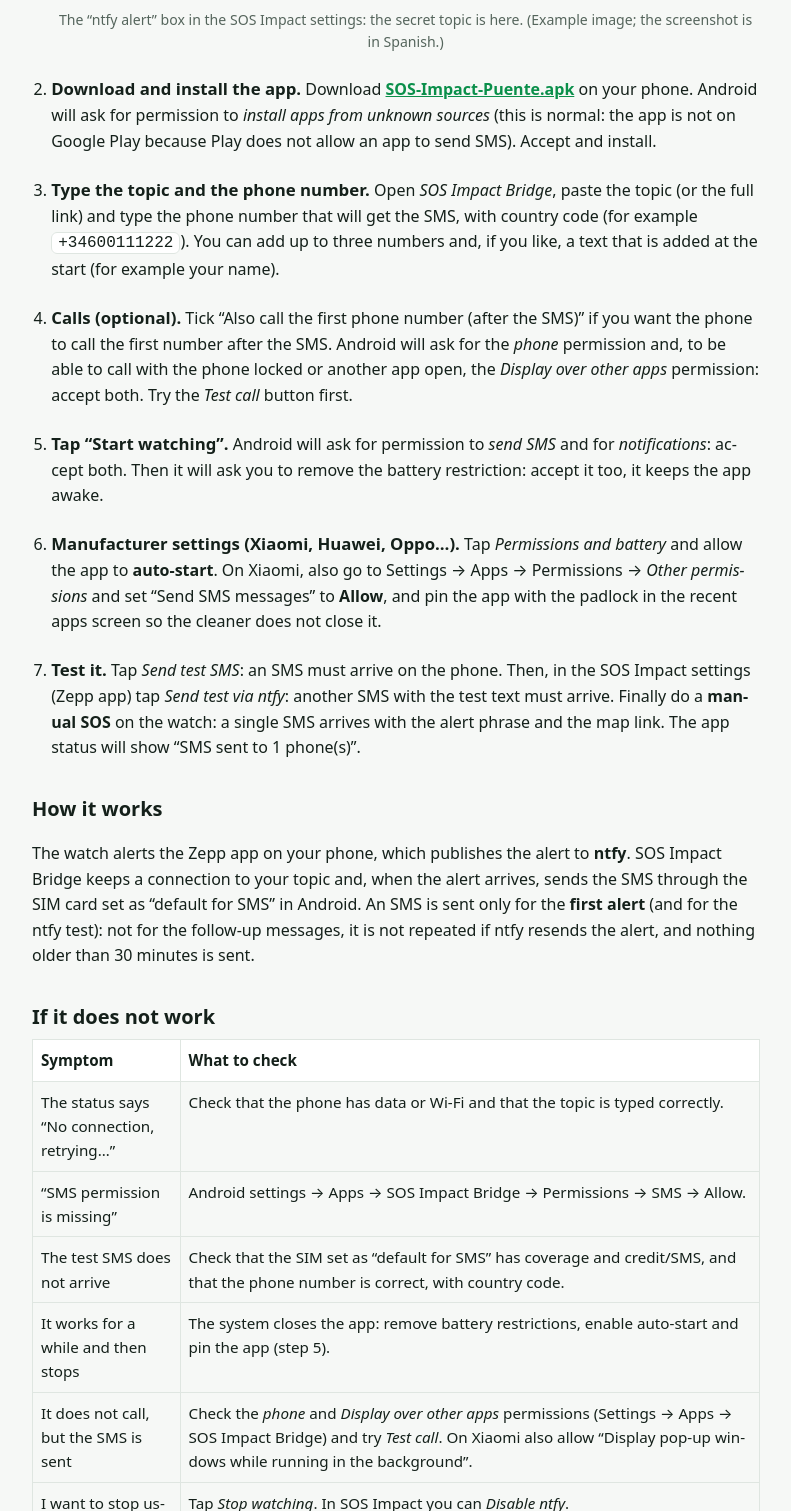
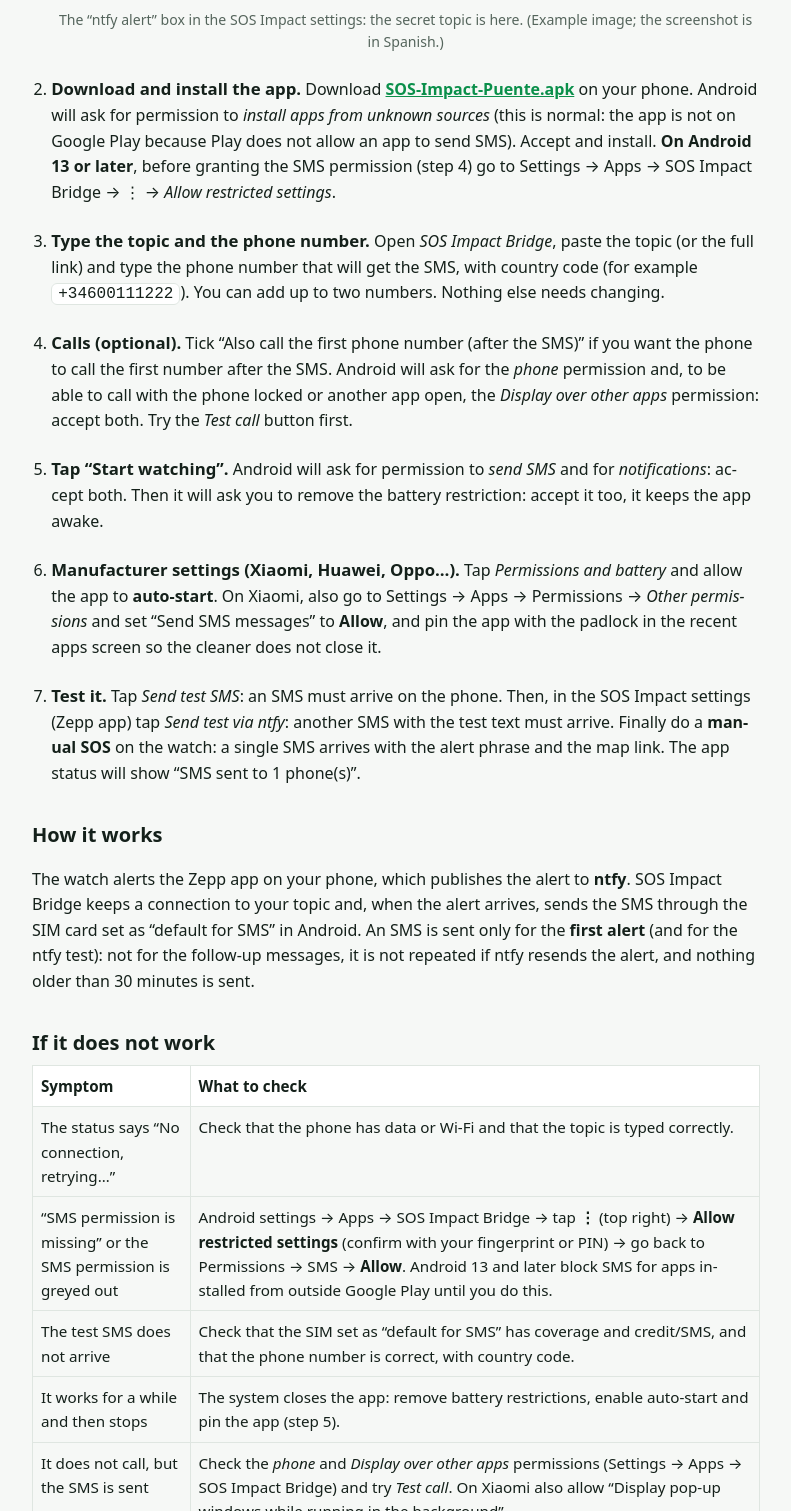
Before and after one commit to Super-IA/Sos-Impact, a plain HTML site: page en/puente.html in a window 1280 px wide. Shown: the part 1256-2767 px from the top of the page, without its empty margins (244-1035 px from the left). Drawn offline with Linux system fonts and the light colour scheme.

Commit message:
Add files via upload

```diff
--- a/en/puente.html
+++ b/en/puente.html
@@ -17,9 +17,9 @@
 <li><strong>Enable ntfy in SOS Impact.</strong> In the Zepp app open the SOS Impact settings, find the <em>ntfy alert</em> box and tap <em>Enable ntfy</em>. A <strong>secret topic</strong> (<code>sosimpact-…</code>) appears. Copy it and <strong>do not publish it</strong>.
 <figure><img src="../img/app-ntfy.jpg" alt="ntfy alert box in the SOS Impact settings" loading="lazy"><figcaption>The “ntfy alert” box in the SOS Impact settings: the secret topic is here. (Example image; the screenshot is in Spanish.)</figcaption></figure></li>
 
-<li><strong>Download and install the app.</strong> Download <a href="../SOS-Impact-Puente.apk"><strong>SOS-Impact-Puente.apk</strong></a> on your phone. Android will ask for permission to <em>install apps from unknown sources</em> (this is normal: the app is not on Google Play because Play does not allow an app to send SMS). Accept and install.</li>
+<li><strong>Download and install the app.</strong> Download <a href="../SOS-Impact-Puente.apk"><strong>SOS-Impact-Puente.apk</strong></a> on your phone. Android will ask for permission to <em>install apps from unknown sources</em> (this is normal: the app is not on Google Play because Play does not allow an app to send SMS). Accept and install. <strong>On Android 13 or later</strong>, before granting the SMS permission (step 4) go to Settings → Apps → SOS Impact Bridge → ⋮ → <em>Allow restricted settings</em>.</li>
 
-<li><strong>Type the topic and the phone number.</strong> Open <em>SOS Impact Bridge</em>, paste the topic (or the full link) and type the phone number that will get the SMS, with country code (for example <code>+34600111222</code>). You can add up to three numbers and, if you like, a text that is added at the start (for example your name).</li>
+<li><strong>Type the topic and the phone number.</strong> Open <em>SOS Impact Bridge</em>, paste the topic (or the full link) and type the phone number that will get the SMS, with country code (for example <code>+34600111222</code>). You can add up to two numbers. Nothing else needs changing.</li>
 
 <li><strong>Calls (optional).</strong> Tick “Also call the first phone number (after the SMS)” if you want the phone to call the first number after the SMS. Android will ask for the <em>phone</em> permission and, to be able to call with the phone locked or another app open, the <em>Display over other apps</em> permission: accept both. Try the <em>Test call</em> button first.</li>
 
@@ -36,7 +36,7 @@
 <h2>If it does not work</h2>
 <div class="tbl"><table><tr><th>Symptom</th><th>What to check</th></tr>
 <tr><td>The status says “No connection, retrying…”</td><td>Check that the phone has data or Wi-Fi and that the topic is typed correctly.</td></tr>
-<tr><td>“SMS permission is missing”</td><td>Android settings → Apps → SOS Impact Bridge → Permissions → SMS → Allow.</td></tr>
+<tr><td>“SMS permission is missing” or the SMS permission is greyed out</td><td>Android settings → Apps → SOS Impact Bridge → tap <strong>⋮</strong> (top right) → <strong>Allow restricted settings</strong> (confirm with your fingerprint or PIN) → go back to Permissions → SMS → <strong>Allow</strong>. Android 13 and later block SMS for apps installed from outside Google Play until you do this.</td></tr>
 <tr><td>The test SMS does not arrive</td><td>Check that the SIM set as “default for SMS” has coverage and credit/SMS, and that the phone number is correct, with country code.</td></tr>
 <tr><td>It works for a while and then stops</td><td>The system closes the app: remove battery restrictions, enable auto-start and pin the app (step 5).</td></tr>
 <tr><td>It does not call, but the SMS is sent</td><td>Check the <em>phone</em> and <em>Display over other apps</em> permissions (Settings → Apps → SOS Impact Bridge) and try <em>Test call</em>. On Xiaomi also allow “Display pop-up windows while running in the background”.</td></tr>
```
